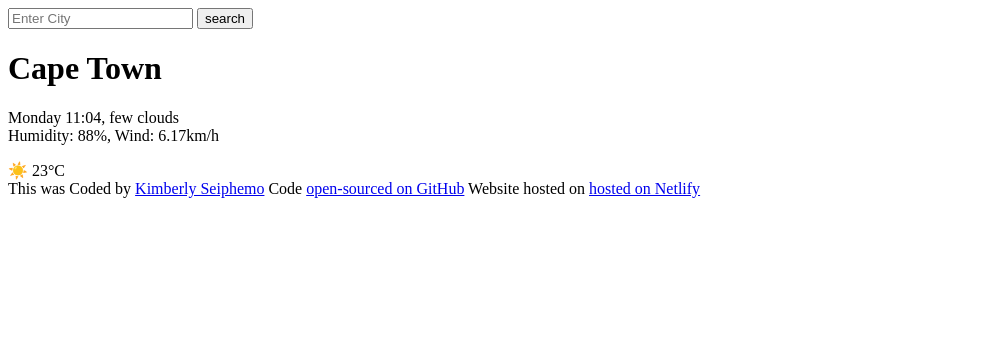
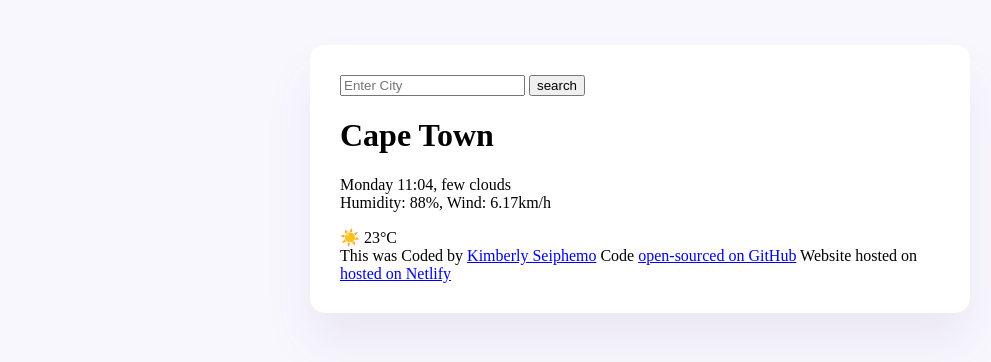
Before and after one commit to Kim-ux1/weather-project-week7, a plain HTML site: page index.html in a window 1280 px wide. Shown: the whole page, without its empty margins (0-991 px from the left). Drawn offline with Linux system fonts and the light colour scheme.

Commit message:
Styled main container and added custom fonts

```diff
--- a/index.html
+++ b/index.html
@@ -3,9 +3,11 @@
   <head>
     <meta charset="UTF-8" />
     <meta name="viewport" content="width=device-width, initial-scale=1.0" />
+    <link rel="stylesheet" href="src/style.css" />
     <title>Document</title>
   </head>
   <body>
+    <div class="weather-app">
       <header>
         <form>
           <input type="search" placeholder="Enter City" required />
@@ -41,5 +43,6 @@
           >hosted on Netlify</a
         >
       </footer>
+    </div>
   </body>
 </html>
--- /dev/null
+++ b/src/style.css
@@ -0,0 +1,12 @@
+body {
+  background-color: #f9f7fe;
+}
+
+.weather-app {
+  background-color: white;
+  max-width: 600px;
+  margin: 45px auto;
+  box-shadow: 0 30px 50px rgba(65, 50, 100, 0.08);
+  border-radius: 15px;
+  padding: 30px;
+}
```
Lines whose indentation alone changed are shown as unchanged.
